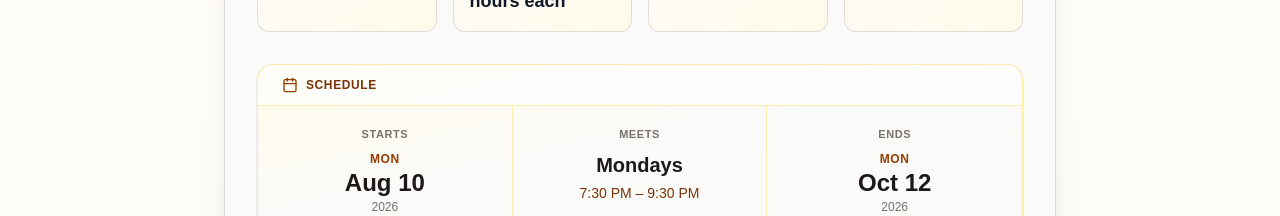
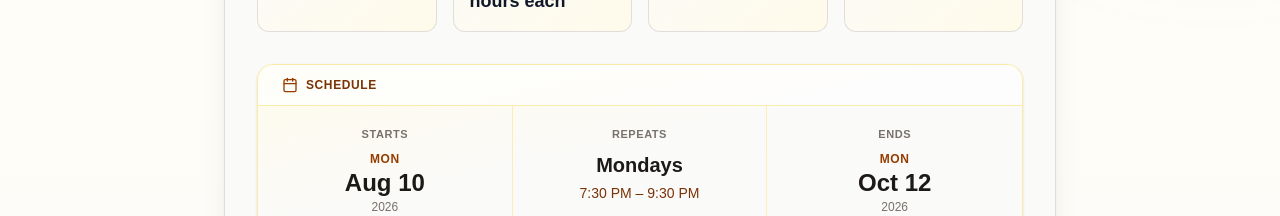
Before and after one commit to lili-cs/yanlaiart, a Next.js app: page /courses/east-west-art-appreciation in a window 1280 px wide. Shown: the part 1280-1496 px from the top of the page. Built offline with nearby package versions, Linux system fonts and the light colour scheme; no server answers; the database is empty.

Commit message:
Rename Schedule 'Meets' tile to 'Repeats'
Pairs with Starts/Ends as a verb and reads correctly for any interval
(including bi-weekly), not just weekly meetings.

Co-Authored-By: Claude Opus 4.7 <noreply@anthropic.com>

```diff
--- a/src/app/courses/[slug]/page.tsx
+++ b/src/app/courses/[slug]/page.tsx
@@ -254,7 +254,7 @@ export default async function CourseDetailPage({ params }: Props) {
                     />
                     <div className="px-5 py-5 text-center">
                       <p className="text-[11px] font-semibold uppercase tracking-wider text-stone-500">
-                        Meets
+                        Repeats
                       </p>
                       <p className="mt-2 text-lg font-bold text-stone-900 sm:text-xl">
                         {weekdayPlural(course.startDate!)}
```
